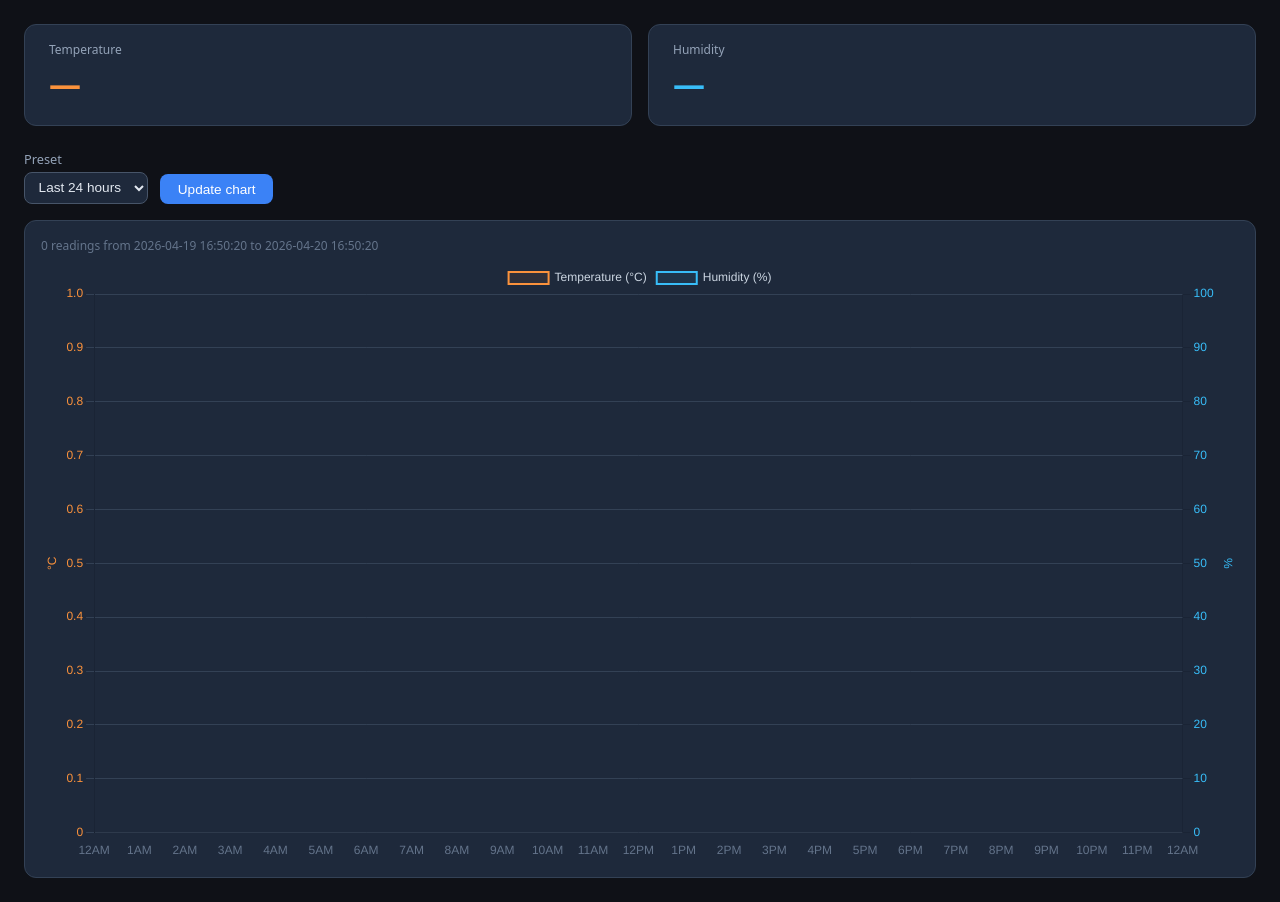
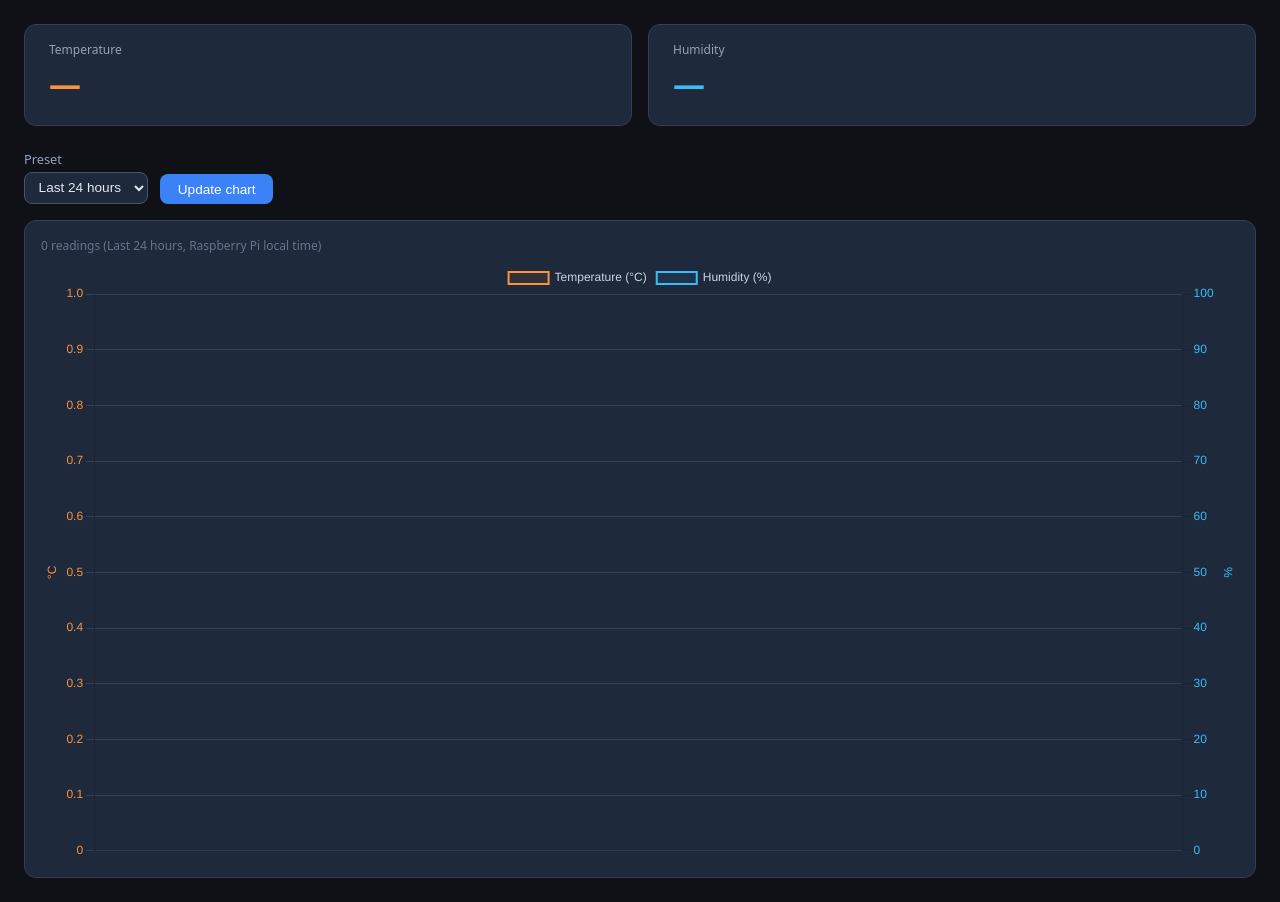
Before and after one commit to LeighdePaor/temp_humidity_monitor, a Flask app: template templates/index.html in a window 1280 px wide. Shown: the part 62-964 px from the top of the page. Run offline with Flask 3, Linux system fonts and the light colour scheme; the template is opened without the code that fills it, so the values that code supplies are empty; parts of the project's set-up code (start-up, migrations or seed data) failed here and were passed over.

Commit message:
Enhance PowerShell setup and configuration scripts; update README and API to support flexible date range queries

```diff
--- a/app.py
+++ b/app.py
@@ -45,21 +45,45 @@ def index():
 
 @app.route('/api/readings')
 def api_readings():
-    """Return JSON readings for the given ISO 8601 start/end range (max 30 days).
-    Defaults to the last 24 hours when no parameters are supplied."""
-    try:
-        now = datetime.now()
-        end_dt = datetime.fromisoformat(
-            request.args.get('end', now.strftime('%Y-%m-%dT%H:%M:%S'))
-        )
-        start_dt = datetime.fromisoformat(
-            request.args.get('start', (end_dt - timedelta(hours=24)).strftime('%Y-%m-%dT%H:%M:%S'))
-        )
-    except ValueError:
-        abort(400, description="Invalid date format. Use ISO 8601 (e.g. 2026-04-20T10:00:00).")
+    """Return JSON readings.
 
-    if (end_dt - start_dt).total_seconds() > 30 * 86400:
-        abort(400, description="Date range must not exceed 30 days.")
+    Supports either:
+    - `hours=<int>`: last N hours based on the Raspberry Pi system clock
+    - `start`/`end`: ISO 8601 range
+
+    Defaults to last 24 hours. Maximum range is 366 days.
+    """
+    max_seconds = 366 * 86400
+    hours_param = request.args.get('hours')
+
+    if hours_param is not None:
+        try:
+            hours = int(hours_param)
+        except ValueError:
+            abort(400, description="Invalid hours value. Use a positive integer.")
+
+        if hours <= 0:
+            abort(400, description="Hours must be greater than zero.")
+
+        if hours * 3600 > max_seconds:
+            abort(400, description="Date range must not exceed 366 days.")
+
+        end_dt = datetime.now()
+        start_dt = end_dt - timedelta(hours=hours)
+    else:
+        try:
+            now = datetime.now()
+            end_dt = datetime.fromisoformat(
+                request.args.get('end', now.strftime('%Y-%m-%dT%H:%M:%S'))
+            )
+            start_dt = datetime.fromisoformat(
+                request.args.get('start', (end_dt - timedelta(hours=24)).strftime('%Y-%m-%dT%H:%M:%S'))
+            )
+        except ValueError:
+            abort(400, description="Invalid date format. Use ISO 8601 (e.g. 2026-04-20T10:00:00).")
+
+        if (end_dt - start_dt).total_seconds() > max_seconds:
+            abort(400, description="Date range must not exceed 366 days.")
 
     start_str = start_dt.strftime('%Y-%m-%d %H:%M:%S')
     end_str = end_dt.strftime('%Y-%m-%d %H:%M:%S')
--- a/example.sensitive.json
+++ b/example.sensitive.json
@@ -1,6 +1,7 @@
 {
     "domain": "<your-domain.example.com>",
     "app_user": "<username>",
+    "letsencrypt_email": "<letsencrypt-email>",
     "pi_ip_address": "<pi-ip-address>",
     "thingsboard_host": "<thingsboard-host>",
     "access_token": "<thingsboard-access-token>"
--- a/templates/index.html
+++ b/templates/index.html
@@ -98,8 +98,6 @@
             margin-bottom: 0.5rem;
             min-height: 1rem;
         }
-        #wrap-start,
-        #wrap-end { display: none; }
     </style>
 </head>
 <body>
@@ -133,14 +131,9 @@
             <option value="6">Last 6 hours</option>
             <option value="24" selected>Last 24 hours</option>
             <option value="168">Last 7 days</option>
-            <option value="custom">Custom…</option>
+            <option value="720">Last 30 days</option>
+            <option value="8760">Last 1 year</option>
         </select>
-    </label>
-    <label id="wrap-start">Start
-        <input type="datetime-local" id="start">
-    </label>
-    <label id="wrap-end">End
-        <input type="datetime-local" id="end">
     </label>
     <button onclick="loadChart()">Update chart</button>
 </div>
@@ -152,43 +145,27 @@
 
 <script>
 const preset = document.getElementById('preset');
-const wrapStart = document.getElementById('wrap-start');
-const wrapEnd   = document.getElementById('wrap-end');
 
 preset.addEventListener('change', () => {
-    const custom = preset.value === 'custom';
-    wrapStart.style.display = custom ? '' : 'none';
-    wrapEnd.style.display   = custom ? '' : 'none';
-    if (!custom) loadChart();
+    loadChart();
 });
 
-function isoLocal(d) {
-    // Returns datetime-local string in local time
-    const pad = n => String(n).padStart(2, '0');
-    return `${d.getFullYear()}-${pad(d.getMonth()+1)}-${pad(d.getDate())}T${pad(d.getHours())}:${pad(d.getMinutes())}:${pad(d.getSeconds())}`;
-}
-
-function getRange() {
-    if (preset.value === 'custom') {
-        return { start: document.getElementById('start').value,
-                 end:   document.getElementById('end').value };
-    }
-    const end   = new Date();
-    const start = new Date(end - preset.value * 3600 * 1000);
-    return { start: isoLocal(start), end: isoLocal(end) };
+function getSelectedHours() {
+    return Number(preset.value);
 }
 
 let chart = null;
 
 async function loadChart() {
     const status = document.getElementById('status');
-    const { start, end } = getRange();
+    const hours = getSelectedHours();
+    const presetLabel = preset.options[preset.selectedIndex].text;
     status.textContent = 'Loading…';
     try {
-        const res = await fetch(`/api/readings?start=${encodeURIComponent(start)}&end=${encodeURIComponent(end)}`);
+        const res = await fetch(`/api/readings?hours=${encodeURIComponent(hours)}`);
         if (!res.ok) throw new Error(await res.text());
         const data = await res.json();
-        status.textContent = `${data.length} readings from ${start.replace('T',' ')} to ${end.replace('T',' ')}`;
+        status.textContent = `${data.length} readings (${presetLabel}, Raspberry Pi local time)`;
         renderChart(data);
     } catch (e) {
         status.textContent = `Error: ${e.message}`;
@@ -196,7 +173,7 @@ async function loadChart() {
 }
 
 function renderChart(data) {
-    const labels = data.map(r => new Date(r.timestamp));
+    const labels = data.map(r => r.timestamp);
     const temps  = data.map(r => r.temperature);
     const hums   = data.map(r => r.humidity);
 
@@ -239,7 +216,7 @@ function renderChart(data) {
             },
             scales: {
                 x: {
-                    type: 'time',
+                    type: 'category',
                     ticks: { color: '#64748b' },
                     grid:  { color: '#1e293b' },
                 },
```
Also changed, not shown: README.md, 3 other files.
